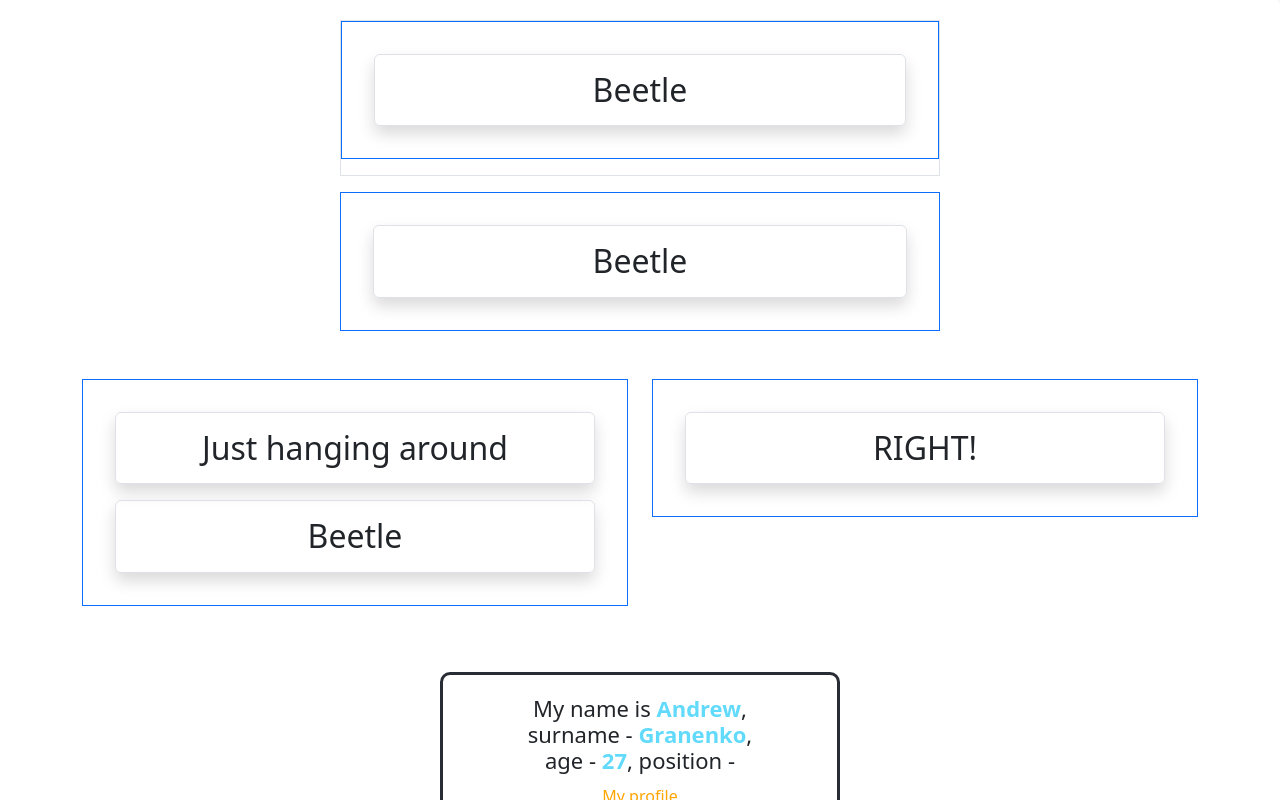
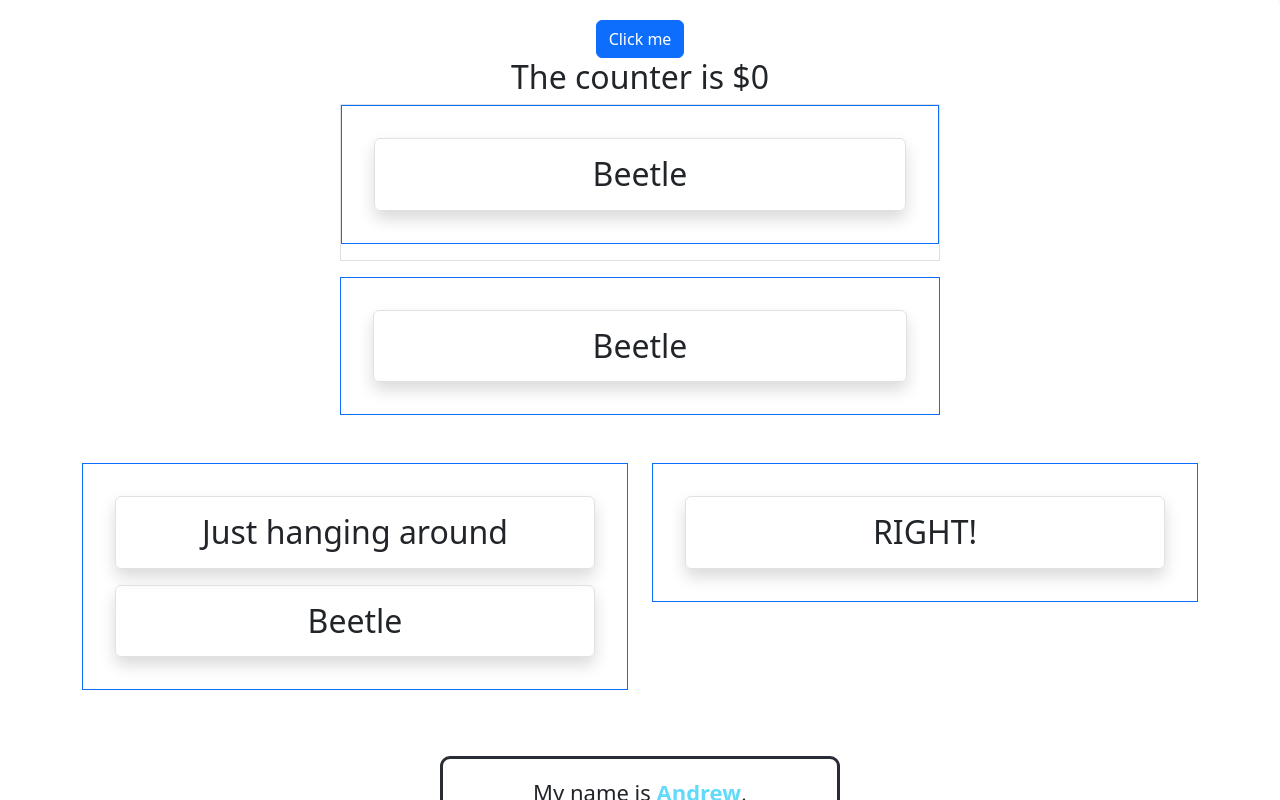
Before and after one commit to andreygranenko/props-react, a React (Create React App) app: page / in a window 1280 px wide. Shown: the top 800 px of the page. Built offline with nearby package versions, Linux system fonts and the light colour scheme.

Commit message:
added render-props pattern

```diff
--- a/src/App.js
+++ b/src/App.js
@@ -106,10 +106,44 @@ const HelloGreeting = (props) => {
     )
 }
 
+const Message = (props) => {
+    return (
+        <h2>The counter is ${props.counter}</h2>
+    )
+}
+
+class Counter extends Component {
+    state = {
+        counter: 0
+    }
+
+    changeCounter = () => {
+        this.setState(({counter}) => ({
+            counter: counter + 1
+        }))
+    }
+
+    render() {
+        return (
+            <>
+                <button
+                    className={'btn-primary btn'}
+                    onClick={this.changeCounter}>
+                    Click me
+                </button>
+                {this.props.render(this.state.counter)}
+            </>
+        )
+    }
+}
+
 function App() {
   return (
       <EmpItem active>
         <div className="App">
+            <Counter render={counter => (
+                <Message counter={counter}/>
+            )}/>
             <HelloHelloGreeting/>
             <HelloGreeting/>
             <BootstrapTest
```
